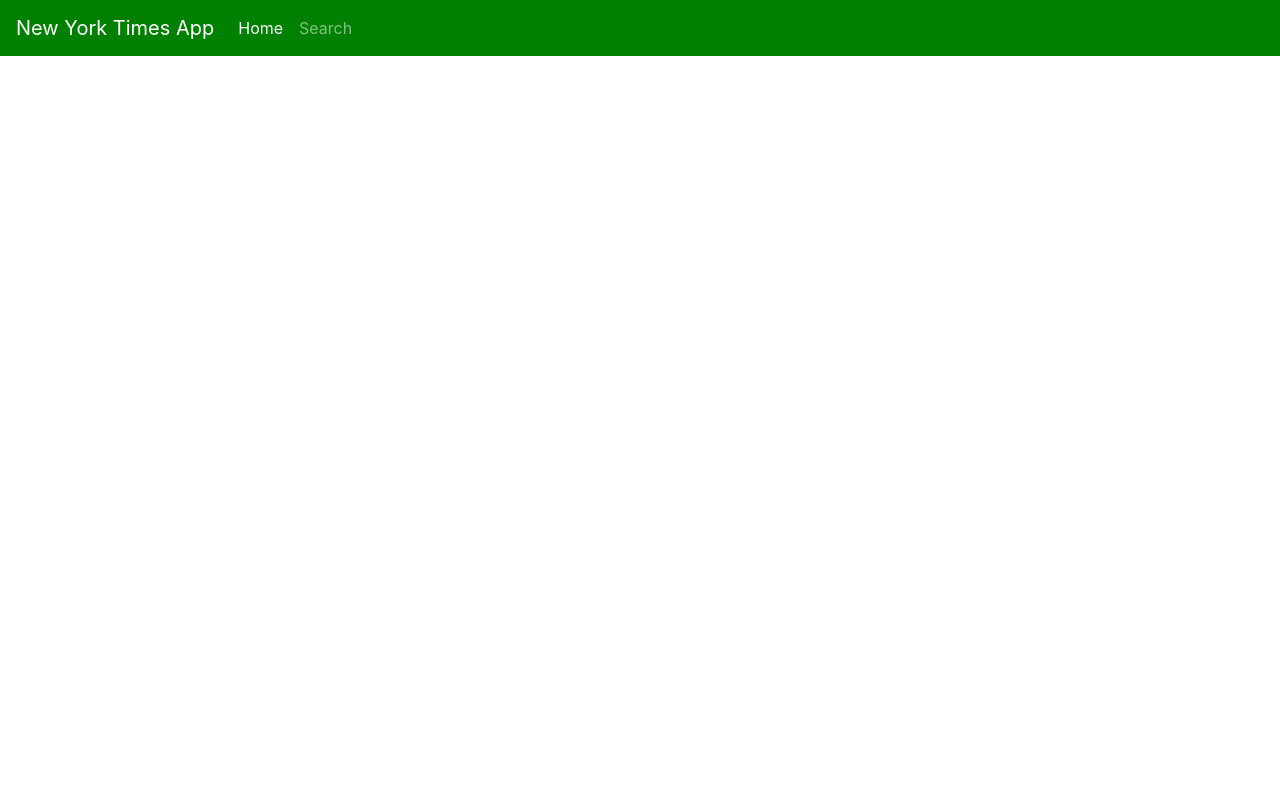
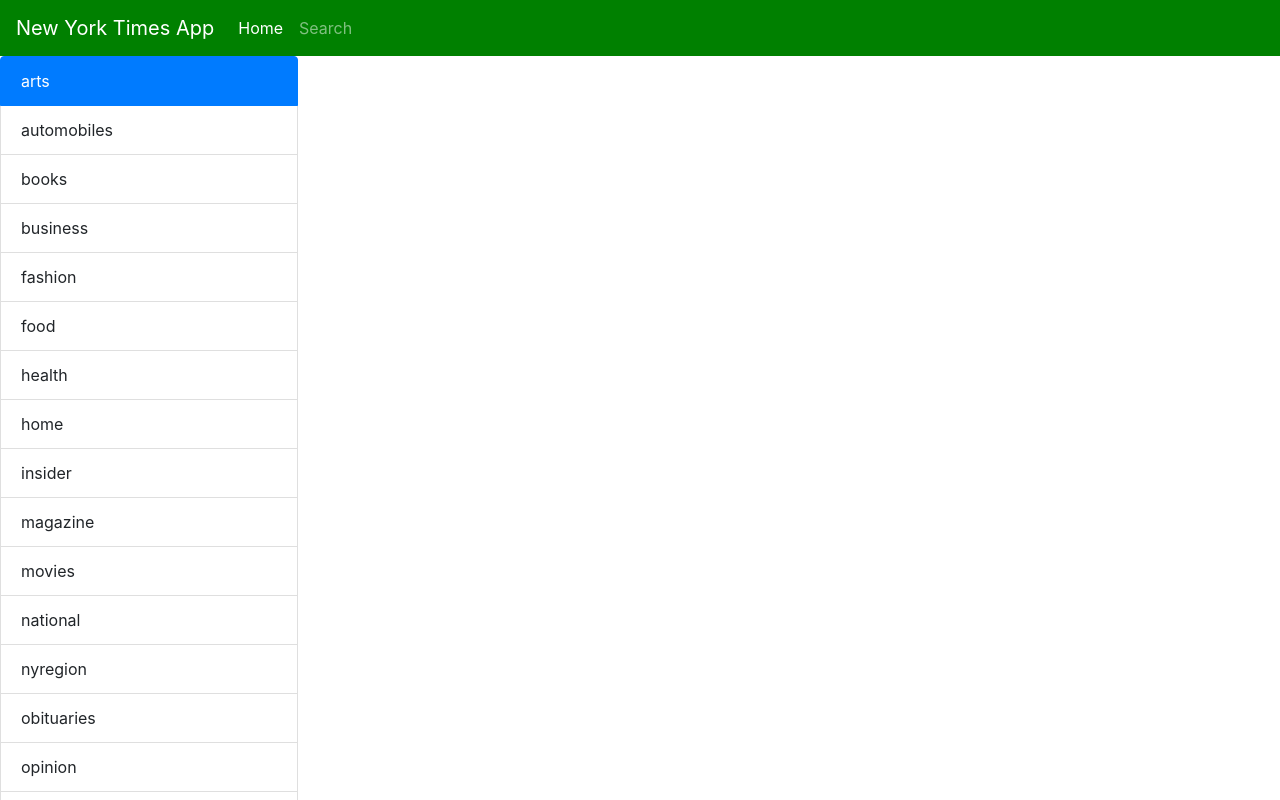
Before and after one commit to fal90210/edusity, a React (Create React App) app: page / in a window 1280 px wide. Shown: the top 800 px of the page. Built offline with nearby package versions, Linux system fonts and the light colour scheme.

Commit message:
add sections

```diff
--- a/src/HomePage.css
+++ b/src/HomePage.css
@@ -0,0 +1,7 @@
+.link {
+  cursor: pointer;
+}
+
+.right {
+    padding: 20px;
+}
--- a/src/HomePage.js
+++ b/src/HomePage.js
@@ -1,9 +1,54 @@
-import React from 'react';
-import './HomePage.css';
+import React from "react";
+import { useState, useEffect } from "react";
+import Form from "react-bootstrap/Form";
+import ListGroup from "react-bootstrap/ListGroup";
+import "./HomePage.css";
+
+const sections = `arts, automobiles, books, business, fashion, food, health,
+home, insider, magazine, movies, national, nyregion, obituaries,
+opinion, politics, realestate, science, sports, sundayreview,
+technology, theater, tmagazine, travel, upshot, world`
+  .replace(/ /g, "")
+  .split(",");
 
 function HomePage() {
+  const [selectedSection, setSelectedSection] = useState("arts");
+
+  const getArticles = async e => {
+    console.log(e);
+  };
+
   return (
     <div className="HomePage">
+      <div className="row">
+        <div className="col-md-3 d-none d-md-block d-lg-block d-xl-block">
+          <ListGroup>
+            {sections.map(s => (
+              <ListGroup.Item
+                key={s}
+                className="list-group-item"
+                active={s == selectedSection}
+              >
+                <a className="link" onClick={() => setSelectedSection(s)}>
+                  {s}
+                </a>
+              </ListGroup.Item>
+            ))}
+          </ListGroup>
+        </div>
+        <div className="col right">
+          <Form className="d-sm-block d-md-none d-lg-none d-xl-none">
+            <Form.Group controlId="section">
+              <Form.Label>Section</Form.Label>
+              <Form.Control as="select" onChange={getArticles}>
+                {sections.map(s => (
+                  <option key={s}>{s}</option>
+                ))}
+              </Form.Control>
+            </Form.Group>
+          </Form>
+        </div>
+      </div>
     </div>
   );
 }
```
